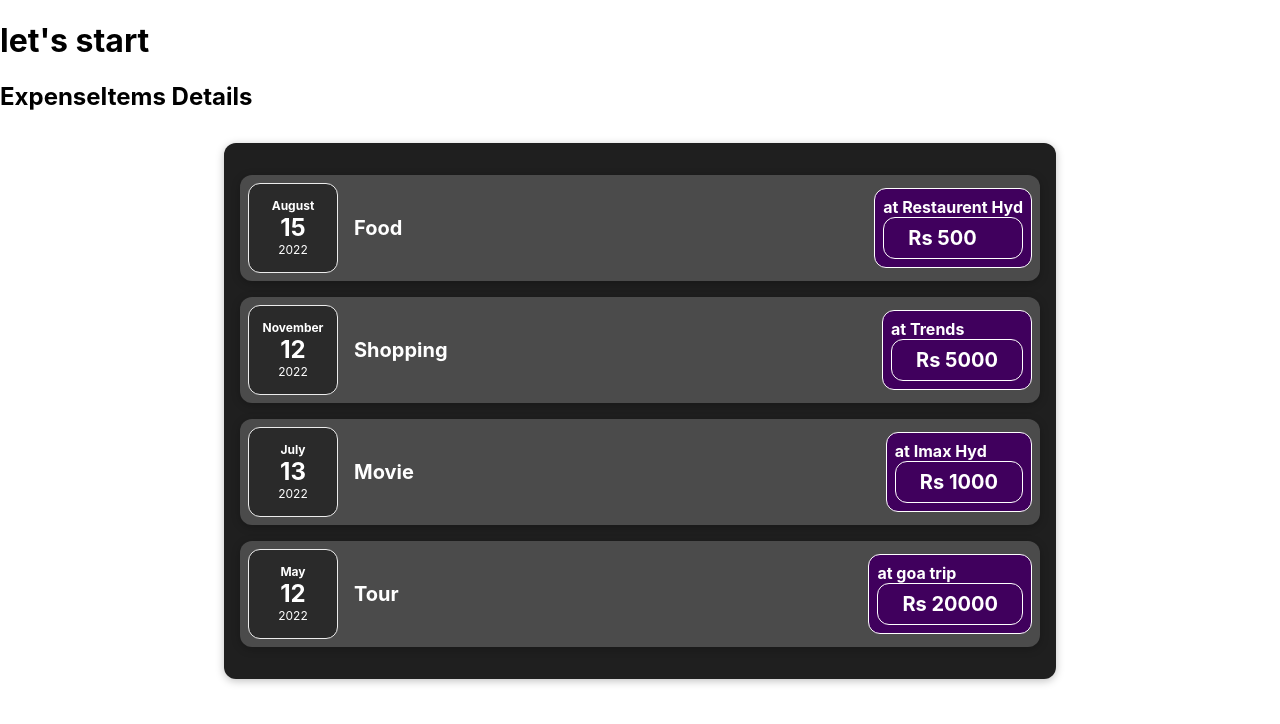
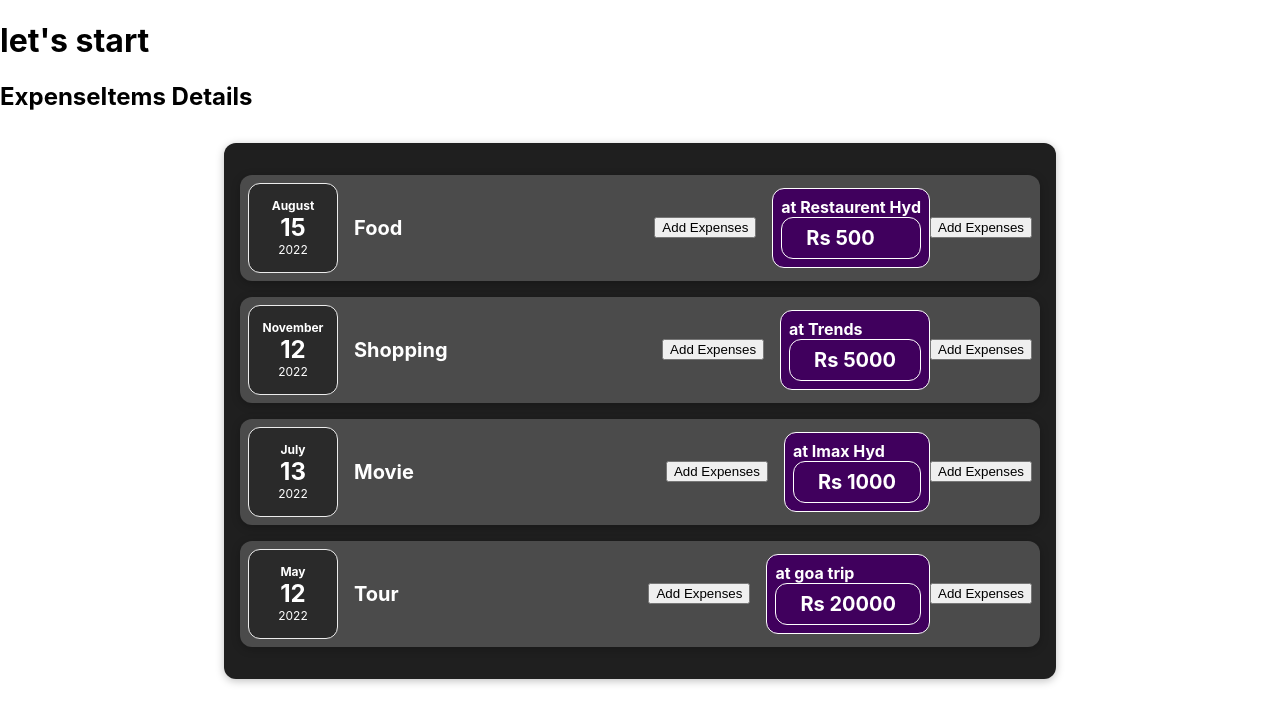
Before and after one commit to tej00001/React-Assignment, a React (Create React App) app: page / in a window 1280 px wide. Shown: the top 724 px of the page. Built offline with nearby package versions, Linux system fonts and the light colour scheme.

Commit message:
Adding task3

```diff
--- a/src/components/ExpenseList/ExpenseItems.css
+++ b/src/components/ExpenseList/ExpenseItems.css
@@ -2,10 +2,10 @@
   display: flex;
   justify-content: space-between;
   align-items: center;
-  /* box-shadow: 0 2px 8px rgba(0, 0, 0, 0.25); */
+  /* box-shadow: 0 2px 8px rgba(0, 0, 0, 0.25); need to comment it for using card file */
   padding: 0.5rem;
   margin: 1rem 0;
-  /* border-radius: 12px; */
+   /* border-radius: 12px; need to comment it for using card file */
   background-color: #4b4b4b;
 }
 
--- a/src/components/ExpenseList/ExpenseItems.js
+++ b/src/components/ExpenseList/ExpenseItems.js
@@ -2,35 +2,56 @@ import "./ExpenseItems.css";
 import ExpenseDate from "./ExpenseDate";
 import ExpenseDetails from "./ExpenseDetails";
 import Card from "../UI/Card";
+import React,{useState} from "react";
+
 
 function ExpenseItems(props) {
+
+const [amount, setAmount] = useState(props.amount);
+
+const changeHandler=()=>{
+  setAmount('$100');
+  console.log(amount)
+}
+const [name, setName] = useState(props.name);
+
+const expenseHandler=()=>{
+  setName('updated!');
+  console.log(name)
+
+}
   return (
     <Card className="expense-item">
       <ExpenseDate date={props.date}></ExpenseDate>
       <div className="expense-item__description">
-        <h2>{props.name}</h2>
+        <h2>{name}</h2>
+      <button onClick={changeHandler}>Add Expenses</button>
+
         <ExpenseDetails
-          amount={props.amount}
+          amount={amount}
           LocationOfExpenditure={props.LocationOfExpenditure}
         ></ExpenseDetails>
       </div>
+      <button onClick={expenseHandler}>Add Expenses</button>
+
     </Card>
   );
 }
 
-// function ExpenseItems(props) {
-//   return (
-//     <div className="expense-item">
-//       <ExpenseDate date={props.data.date}></ExpenseDate>
-//       <ExpenseDetails
-//         amount={props.data.amount}
-//         LocationOfExpenditure={props.data.LocationOfExpenditure}
-//       ></ExpenseDetails>
-//       <div className="expense-item__description">
-//         <h2>{props.data.name}</h2>
-//       </div>
-//     </div>
-//   );
-// }
+//  function ExpenseItems(props) {
+// return (
+// <div className="expense-item">
+//        <ExpenseDate date={props.data.date}></ExpenseDate>
+//        <div className="expense-item__description">
+//          <h2>{props.data.name}</h2>
+//        <ExpenseDetails
+//            amount={props.data.amount}
+//          LocationOfExpenditure={props.data.LocationOfExpenditure}
+//        ></ExpenseDetails>
+
+//      </div>
+//      </div>
+//    );
+//  }
 
 export default ExpenseItems;
--- a/src/components/ExpenseList/Expenses.css
+++ b/src/components/ExpenseList/Expenses.css
@@ -4,6 +4,6 @@
   margin: 2rem auto;
   width: 50rem;
   max-width: 95%;
-  /* box-shadow: 0 2px 8px rgba(0, 0, 0, 0.25);
-      border-radius: 12px; */
+  /* box-shadow: 0 2px 8px rgba(0, 0, 0, 0.25);/*need to comment it for using card file*/
+  /* border-radius: 12px;need to comment it for using card file */
 }
```
Also changed, not shown: src/App.js (+8 -4 lines).
